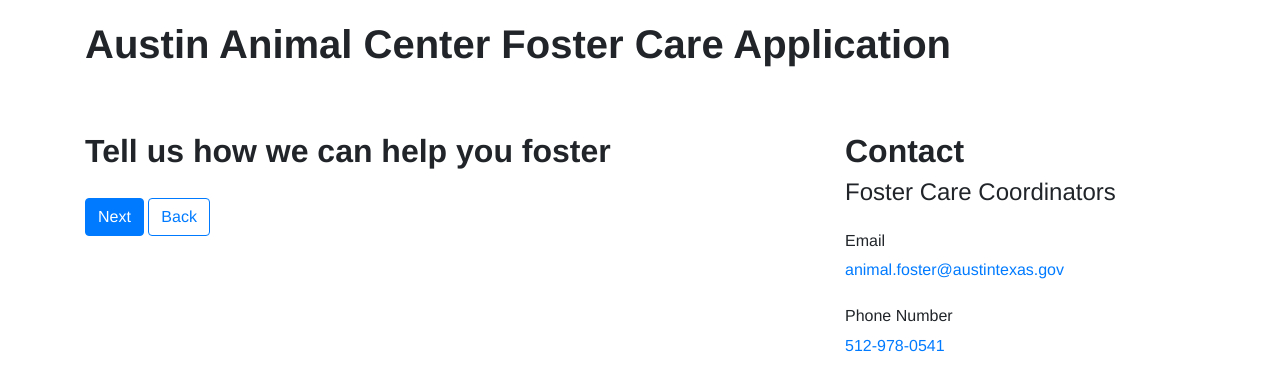
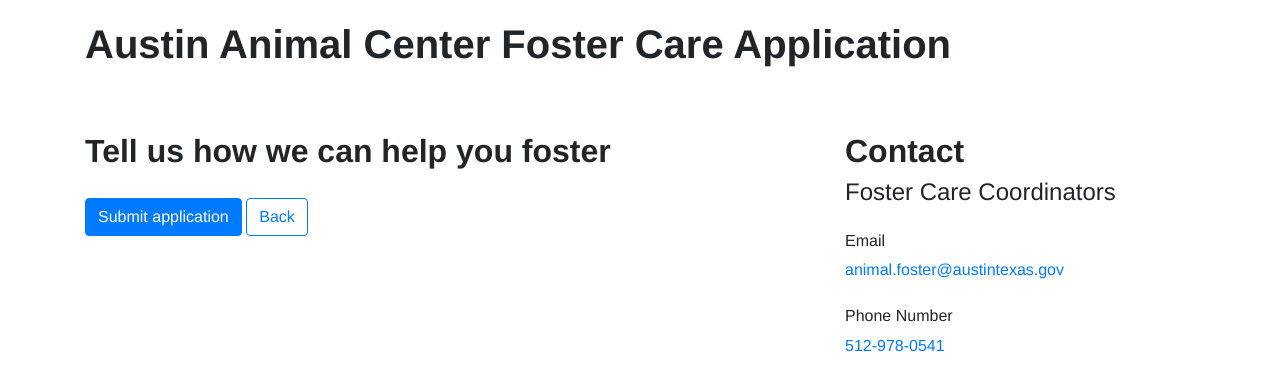
Before and after one commit to cityofaustin/prototypeform, a Jekyll site: the page built from Help_info.html, in a window 1280 px wide. Shown: the top 391 px of the page. Built offline with Jekyll 4.4.1, drawn with Linux system fonts in a browser that asks for light colours.

Commit message:
Updated button names

```diff
--- a/Confirmation.html
+++ b/Confirmation.html
@@ -4,5 +4,5 @@ layout: contact_sidebar
 
 <h2>We have received your application</h2>
 <form>
-  <a class="btn btn-outline-primary" href="Help_info.html" role="button">Back</a>
+
 </form>
--- a/Help_info.html
+++ b/Help_info.html
@@ -4,6 +4,6 @@ layout: contact_sidebar
 
 <h2>Tell us how we can help you foster</h2>
 <form>
-  <a class="btn btn-primary" href="Confirmation.html" role="button">Next</a>
+  <a class="btn btn-primary" href="Confirmation.html" role="button">Submit application</a>
   <a class="btn btn-outline-primary" href="Animal_info.html" role="button">Back</a>
 </form>
```
